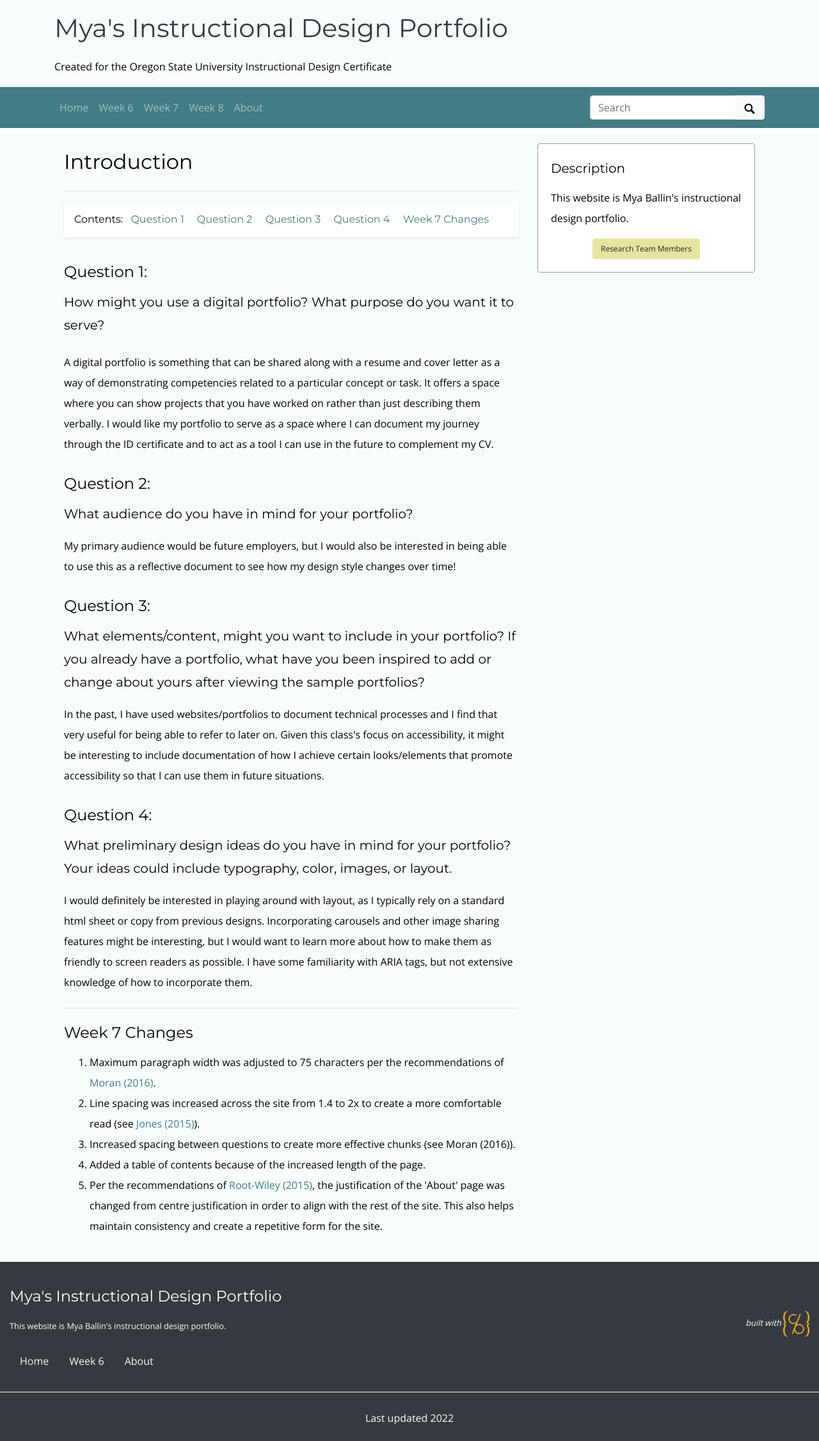
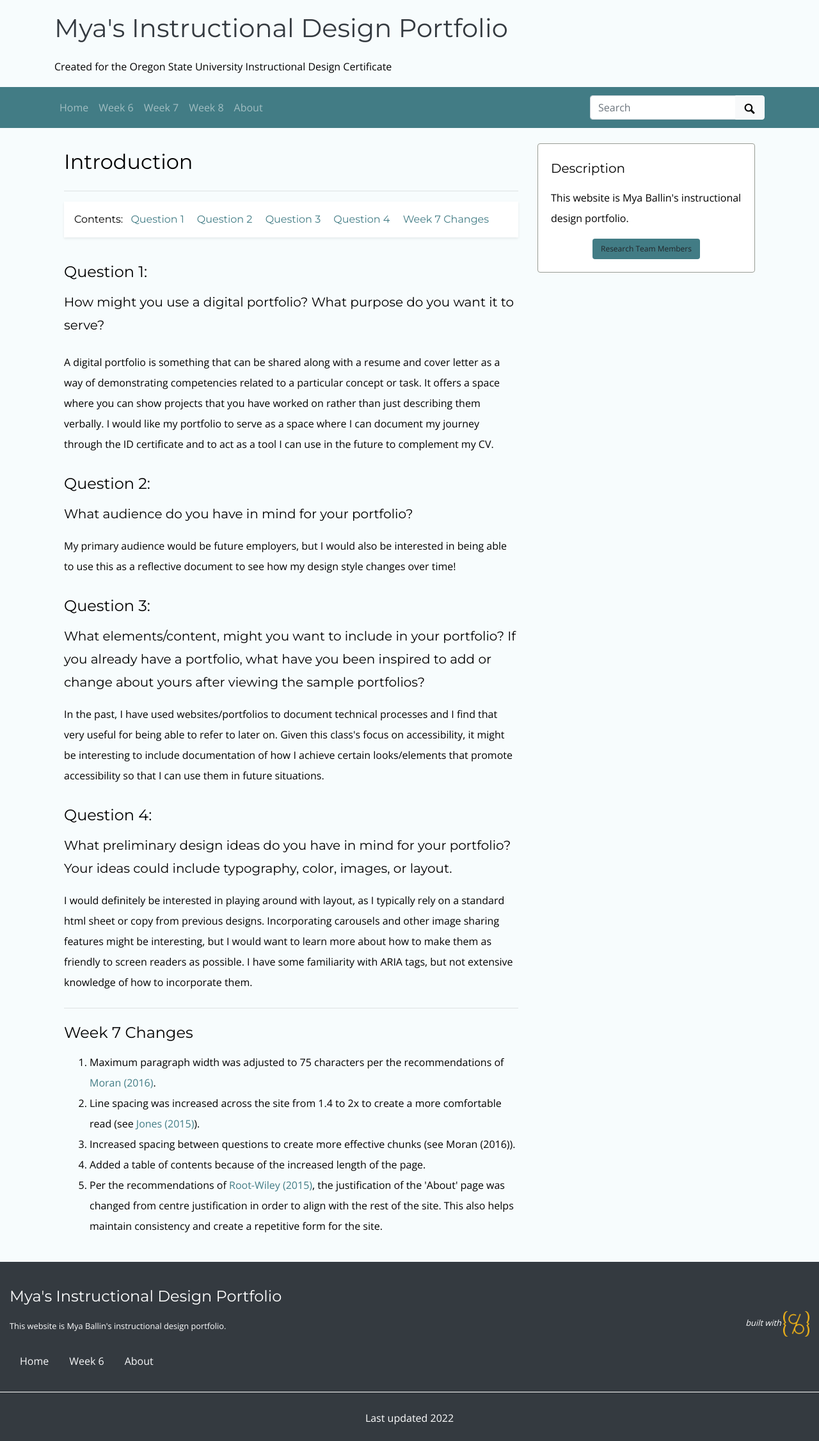
Before and after one commit to mxballin/instructional-design, a Jekyll site: the page built from index.md, in a window 1280 px wide. Shown: the whole page at 64% size. Built offline with Jekyll 4.4.1, drawn with Linux system fonts in a browser that asks for light colours; some web fonts are replaced.

Commit message:
Update homepage-modal.html

```diff
--- a/_includes/index/homepage-modal.html
+++ b/_includes/index/homepage-modal.html
@@ -1,4 +1,4 @@
-<button type="button" class="btn" style="font-size: 12px; background-color: #e6e49f;" data-toggle="modal" data-target="#homemodal">
+<button type="button" class="btn" style="font-size: 12px; font-color:#FFFFFF; background-color: #427C85;" data-toggle="modal" data-target="#homemodal">
   Research Team Members
 </button>
 
@@ -7,7 +7,7 @@
     <div class="modal-content">
       <div class="modal-header">
         <h5 class="modal-title" id="abouttheexhibit">Research Team</h5>
-        <button type="button" class="close" style="background-color: #e6e49f;" data-dismiss="modal" aria-label="Close">
+        <button type="button" class="close" style="font-color:#FFFFFF; background-color: #427C85" data-dismiss="modal" aria-label="Close">
           <span aria-hidden="true">&times;</span>
         </button>
       </div>
@@ -17,7 +17,7 @@
         <p> Additional Study Team Member (Thesis Committee Member): Rebecka Sheffield, Adjunct Professor, UBC School of Information</p>
       </div>
       <div class="modal-footer">
-        <button type="button" style="background-color: #989c94;" data-dismiss="modal">Close</button>
+        <button type="button" style="font-color:#FFFFFF; background-color: #427C85" data-dismiss="modal">Close</button>
       </div>
     </div>
   </div>
```
